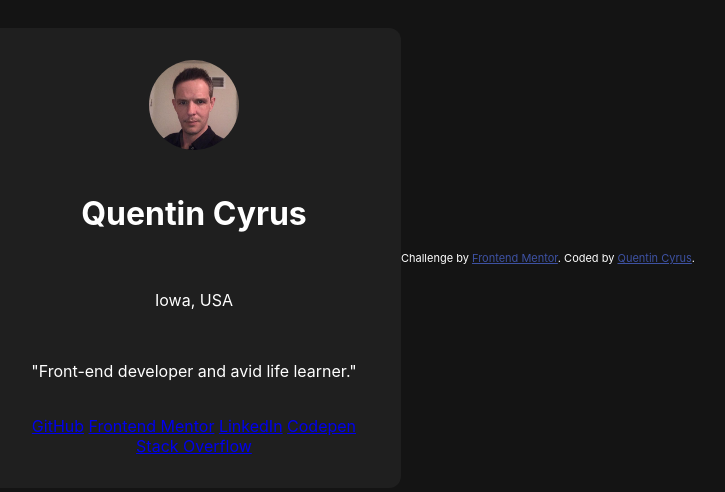
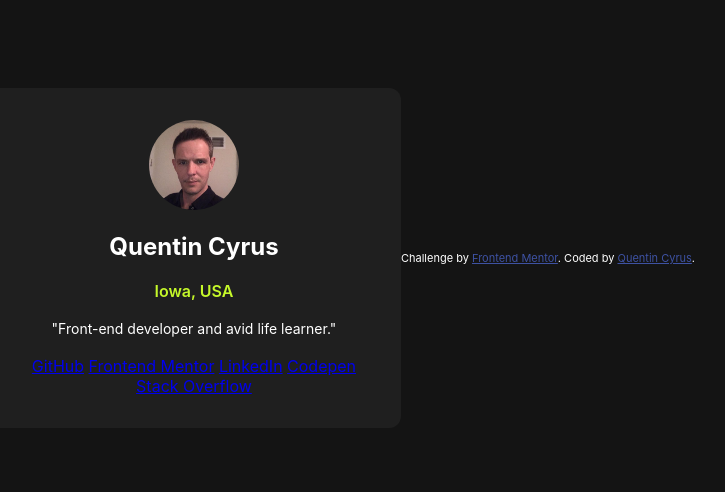
Before and after one commit to qcyrus8j562z1111/social-links-profile, a plain HTML site: page index.html in a window 1280 px wide. Shown: the part 142-634 px from the top of the page, without its empty margins (299-1024 px from the left). Drawn offline with Linux system fonts and the light colour scheme.

```diff
--- a/style.css
+++ b/style.css
@@ -10,7 +10,7 @@
     color: hsl(0, 0%, 100%);
 }
 
-/* Card Container */
+/*Profile Card Container */
 .card {
     background-color:  hsl(0, 0%, 12%);
     padding: 2rem;
@@ -24,7 +24,7 @@
     text-align: center;
 }
 
-/* avatar */
+/* Avatar Image */
 .avatar {
     width: 90px;
     height: 90px;
@@ -32,3 +32,24 @@
     object-fit: cover;
     margin-bottom: 0.2rem;
 }
+
+/* Name Heading */
+.name {
+    font-size: 1.5rem;
+    font-weight: 700;
+    margin: 0;
+}
+
+/* Location Text */
+.location {
+    color:  hsl(75, 94%, 57%);
+    font-weight: 600;
+    margin: 0;
+}
+
+/* Bio / Description  */
+.bio {
+    font-size: 0.875rem;
+    font-weight: 400;
+    margin: 0;
+}
```
